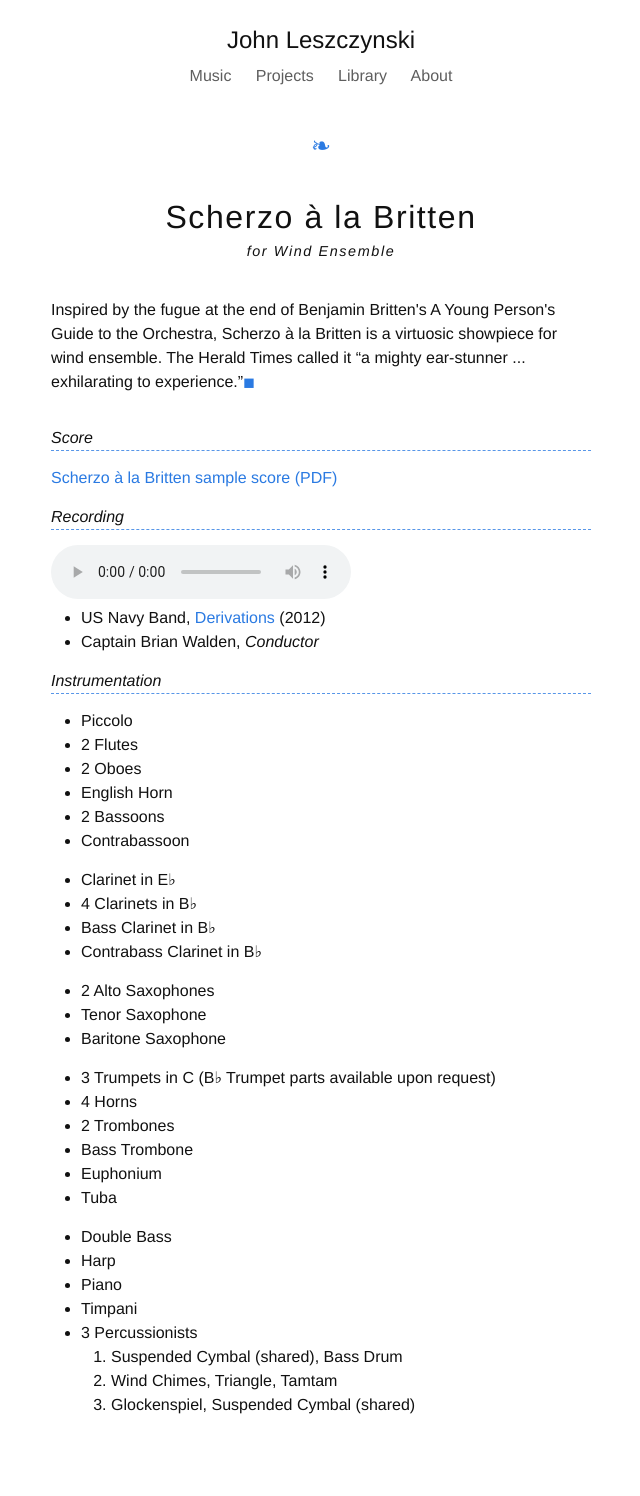
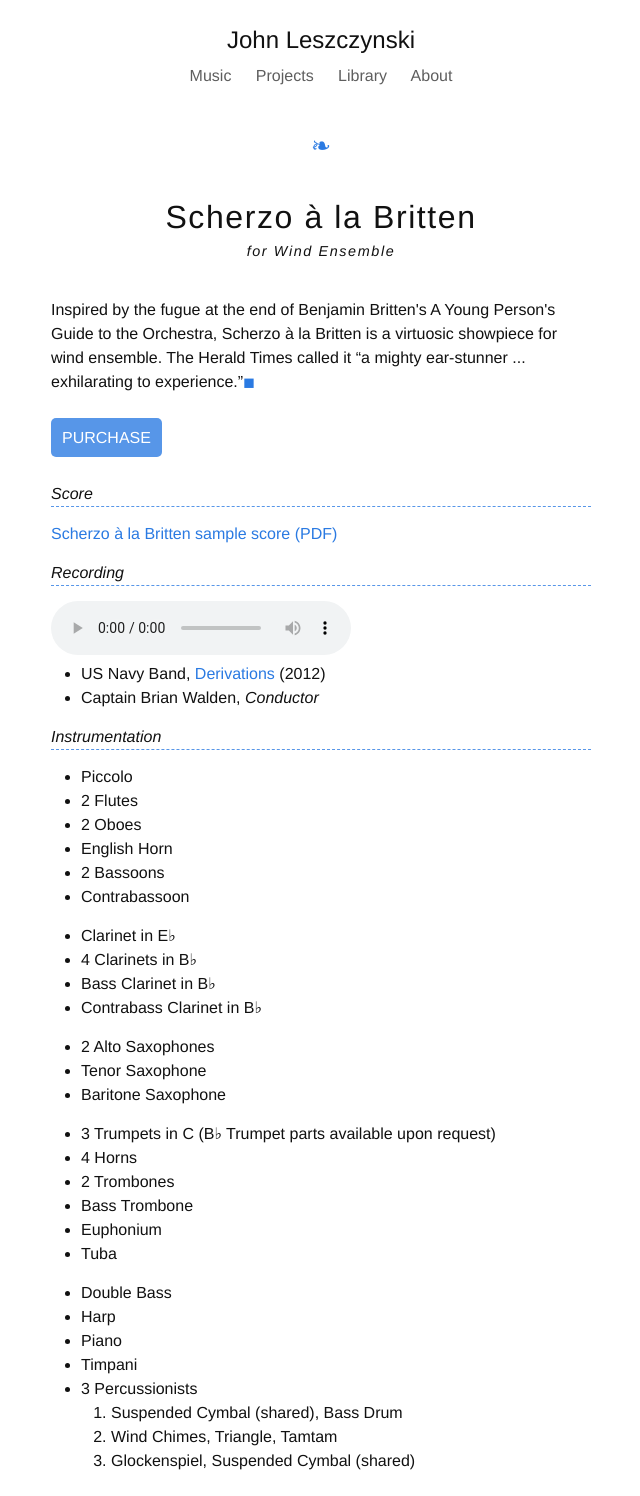
Before and after one commit to ave-llan/ave-llan.github.io, a Jekyll site: the page built from music/scherzo-a-la-britten.html, in a window 1280 px wide. Shown: the whole page, without its empty margins (319-959 px from the left). Built offline with Jekyll 4.4.1, drawn with Linux system fonts in a browser that asks for light colours; before the commit the page ends 1440 px from its top, so only the background shows below that.

Commit message:
add PURCHASE button to music pages

```diff
--- a/_layouts/music_composition.html
+++ b/_layouts/music_composition.html
@@ -11,6 +11,8 @@ layout: default
         <p>
             {{ page.content }}<span class="end-mark">◼</span>
         </p>
+
+        <a href="{{ page.purchaseLink}}" class="button">Purchase</a>
 
     </div>
 
--- a/_sass/_base.scss
+++ b/_sass/_base.scss
@@ -222,3 +222,18 @@ pre {
   color: $brand-color;
   font-size: 0.9rem;
 }
+
+a.button {
+    background: lighten($brand-color, 10%);
+    padding: 11px;
+    border-radius: 5px;
+    color: white;
+    text-transform: uppercase;
+    font-weight: 500;
+    margin-top: 0rem;
+    transition: background 0.1s ease;
+
+    &:hover {
+        background: $brand-color;
+    }
+}
--- a/_sass/_music.scss
+++ b/_sass/_music.scss
@@ -53,5 +53,8 @@ div.composition-title {
 }
 
 div.program-note {
+  p {
+    margin-bottom: 2rem;
+  }
   margin-bottom: 2rem;
 }
--- a/music/scherzo-a-la-britten.html
+++ b/music/scherzo-a-la-britten.html
@@ -4,7 +4,7 @@ title: Scherzo à la Britten
 permalink: /music/scherzo-a-la-britten
 ensemble: Wind Ensemble
 score: link-to-score.pdf
-recording:
-
+purchaseLink: http://store.johnleszczynski.com/item/scherzo-a-la-britten
+recording: ../sample-scores/scherzo-a-la-britten.pdf
 ---
 Inspired by the fugue at the end of Benjamin Britten's A Young Person's Guide to the Orchestra, Scherzo à la Britten is a virtuosic showpiece for wind ensemble. The Herald Times called it “a mighty ear-stunner ... exhilarating to experience.”
```
